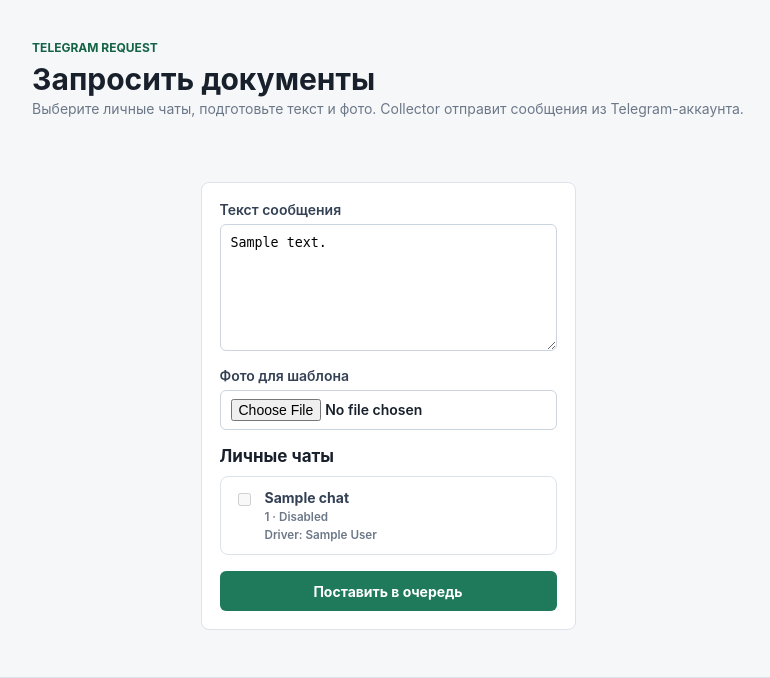
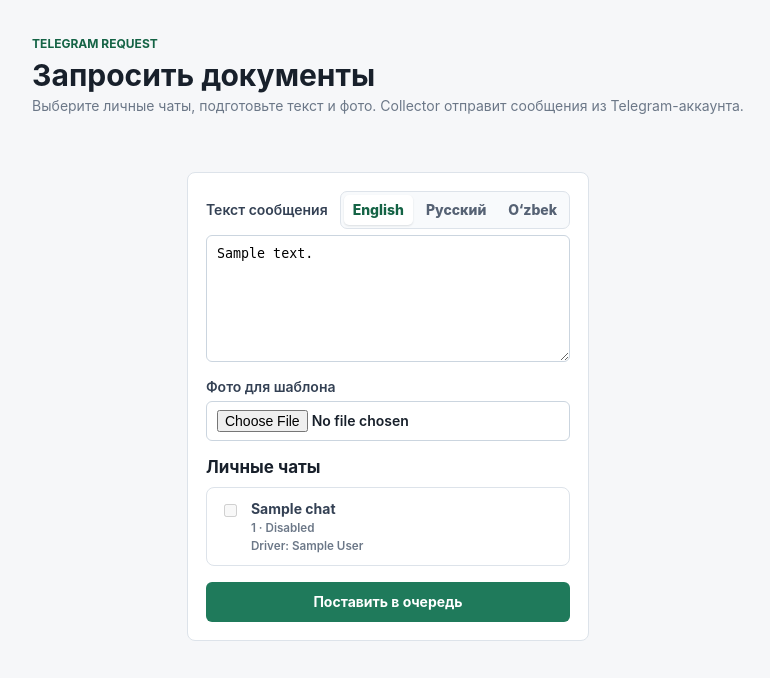
Before and after one commit to alexmorrowind/Astro-TMC, a FastAPI app: template app/web/templates/request_docs.html in a window 1280 px wide. Shown: the top 678 px of the page, without its empty margins (252-1022 px from the left). Run offline with FastAPI, Linux system fonts and the light colour scheme; the template is opened without the code that fills it: most values are stand-ins (such as "Sample title", 1, 10 or a date in 2020); some libraries are stand-ins or nearby versions.

Commit message:
Add request message language templates

```diff
--- a/app/main.py
+++ b/app/main.py
@@ -758,22 +758,43 @@ def request_docs_page(request: Request, db: Session = Depends(get_db)):
     if effective_company_id:
         outbox_stmt = outbox_stmt.where(TelegramGroup.company_id == effective_company_id)
     outbox_messages = list(db.scalars(outbox_stmt))
-    default_text = (
-        "Hello. Please send updated driver documents here:\n"
-        "- CDL\n"
-        "- Medical Examination Certificate (Medical Card)\n"
-        "- Social Security number (SSN)\n"
-        "- Work Authorization / Green Card / US Passport\n"
-        "- Emergency contact email and phone\n"
-        "Thank you."
-    )
+    message_templates = {
+        "en": (
+            "Hello. Please send updated driver documents here:\n"
+            "- CDL\n"
+            "- Medical Examination Certificate (Medical Card)\n"
+            "- Social Security number (SSN)\n"
+            "- Work Authorization / Green Card / US Passport\n"
+            "- Emergency contact email and phone\n"
+            "Thank you."
+        ),
+        "ru": (
+            "Здравствуйте. Пожалуйста, отправьте обновленные документы водителя сюда:\n"
+            "- CDL\n"
+            "- Medical Examination Certificate (Medical Card)\n"
+            "- Social Security number (SSN)\n"
+            "- Work Authorization / Green Card / US Passport\n"
+            "- Emergency contact email and phone\n"
+            "Спасибо."
+        ),
+        "uz": (
+            "Assalomu alaykum. Iltimos, yangilangan haydovchi hujjatlarini shu yerga yuboring:\n"
+            "- CDL\n"
+            "- Medical Examination Certificate (Medical Card)\n"
+            "- Social Security number (SSN)\n"
+            "- Work Authorization / Green Card / US Passport\n"
+            "- Emergency contact email and phone\n"
+            "Rahmat."
+        ),
+    }
     return render(
         request,
         "request_docs.html",
         {
             "user": user,
             "chats": chats,
-            "default_text": default_text,
+            "default_text": message_templates["en"],
+            "message_templates": message_templates,
             "default_photo_available": DEFAULT_REQUEST_PHOTO.exists(),
             "outbox_messages": outbox_messages,
         },
--- a/app/web/static/app.js
+++ b/app/web/static/app.js
@@ -1,4 +1,19 @@
 document.addEventListener("click", (event) => {
+  const languageButton = event.target.closest(".language-button");
+  if (languageButton) {
+    const target = document.getElementById(languageButton.dataset.templateTarget);
+    if (target) {
+      target.value = languageButton.dataset.templateText || "";
+    }
+    const menu = languageButton.closest(".language-menu");
+    if (menu) {
+      menu.querySelectorAll(".language-button").forEach((button) => {
+        button.classList.toggle("active", button === languageButton);
+      });
+    }
+    return;
+  }
+
   const toggle = event.target.closest(".details-toggle");
   if (!toggle) {
     return;
--- a/app/web/static/styles.css
+++ b/app/web/static/styles.css
@@ -498,6 +498,40 @@ select {
   gap: 16px;
 }
 
+.label-header {
+  display: flex;
+  gap: 12px;
+  align-items: center;
+  justify-content: space-between;
+  flex-wrap: wrap;
+}
+
+.language-menu {
+  display: inline-flex;
+  gap: 4px;
+  padding: 3px;
+  border: 1px solid var(--line);
+  border-radius: 7px;
+  background: #f8fafc;
+}
+
+.language-button {
+  border: 0;
+  min-height: 30px;
+  padding: 5px 9px;
+  border-radius: 5px;
+  background: transparent;
+  color: #566274;
+  cursor: pointer;
+  font-weight: 800;
+}
+
+.language-button.active {
+  background: #fff;
+  color: var(--accent-strong);
+  box-shadow: 0 1px 2px rgba(18, 30, 45, 0.12);
+}
+
 textarea {
   width: 100%;
   border: 1px solid #cbd5df;
--- a/app/web/templates/request_docs.html
+++ b/app/web/templates/request_docs.html
@@ -17,8 +17,15 @@
 
 <form class="info-panel request-form" method="post" action="/telegram/request-docs" enctype="multipart/form-data">
   <label>
-    Текст сообщения
-    <textarea name="text" rows="7" required>{{ default_text }}</textarea>
+    <span class="label-header">
+      Текст сообщения
+      <span class="language-menu" aria-label="Message language">
+        <button type="button" class="language-button active" data-template-target="request-message-text" data-template-text="{{ message_templates.en }}">English</button>
+        <button type="button" class="language-button" data-template-target="request-message-text" data-template-text="{{ message_templates.ru }}">Русский</button>
+        <button type="button" class="language-button" data-template-target="request-message-text" data-template-text="{{ message_templates.uz }}">O‘zbek</button>
+      </span>
+    </span>
+    <textarea id="request-message-text" name="text" rows="7" required>{{ default_text }}</textarea>
   </label>
   <label>
     Фото для шаблона
```
